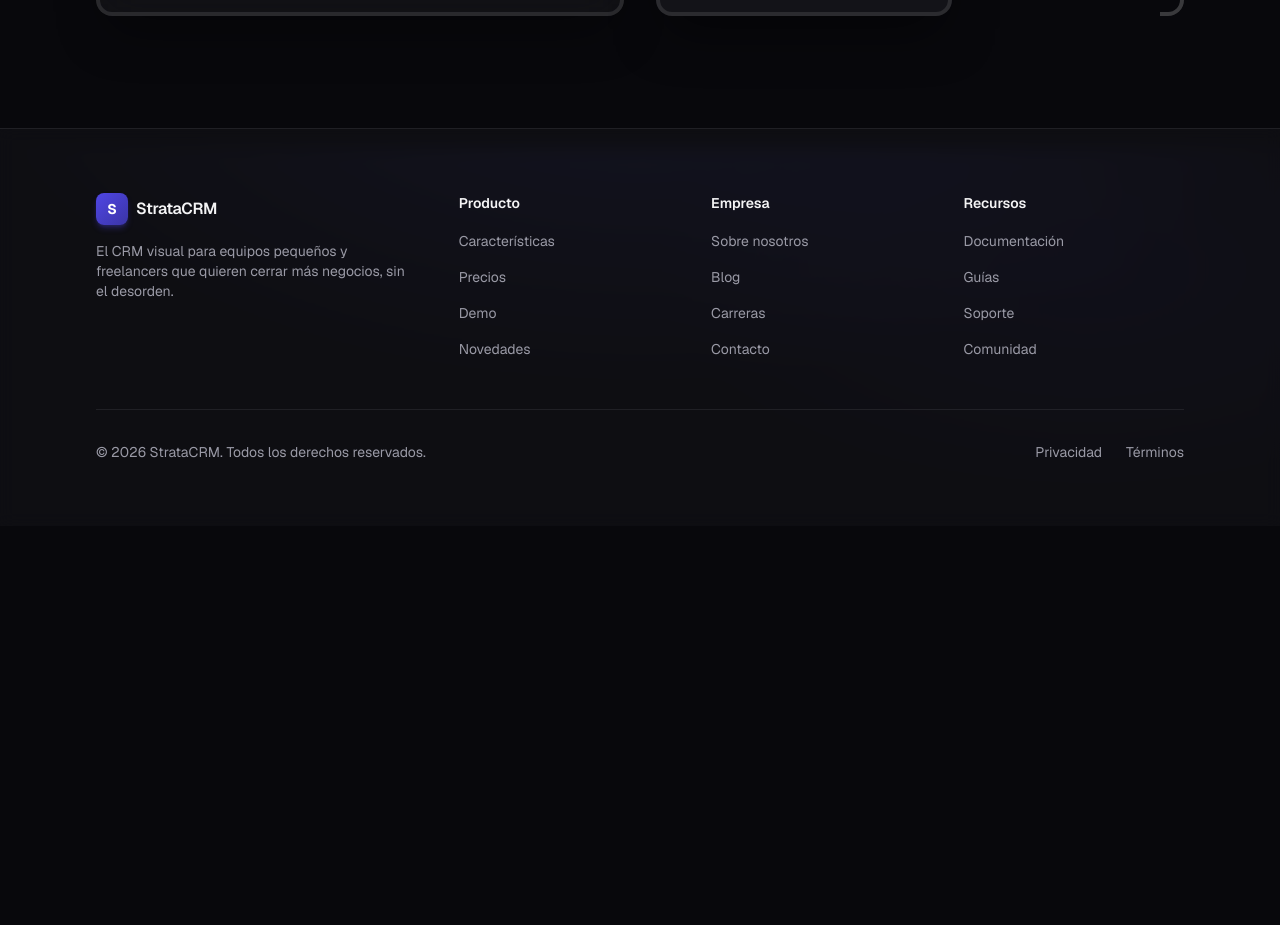
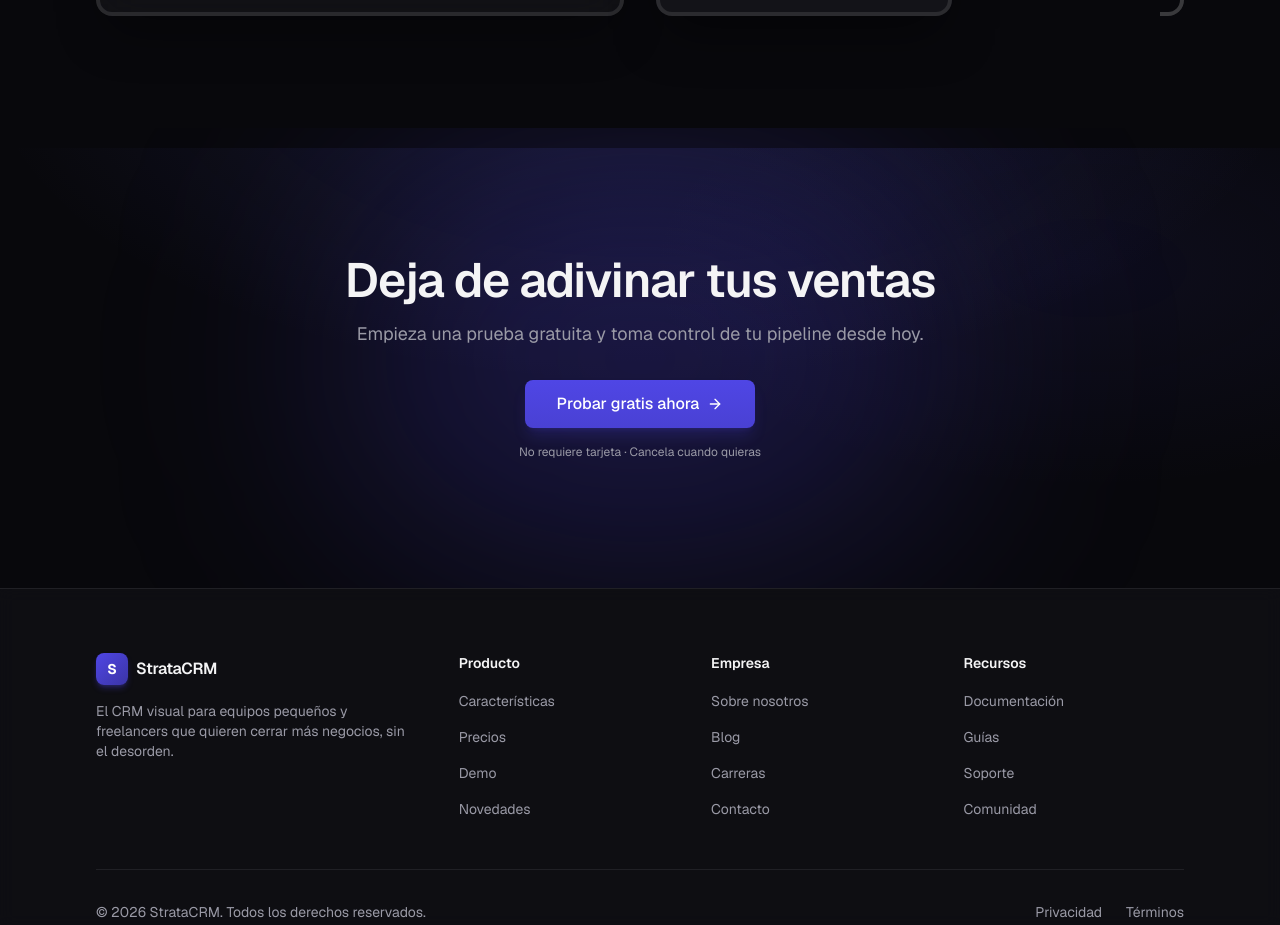
Before and after one commit to carloshrod/stratacrm-landing-page, a Next.js app: page / in a window 1280 px wide. Shown: the part 7052-7977 px from the top of the page. Before the commit the page ends 7578 px from the top, so only its background shows below. Built offline with nearby package versions, Linux system fonts and the light colour scheme.

Commit message:
feat: Add Final CTA section

```diff
--- a/src/app/page.tsx
+++ b/src/app/page.tsx
@@ -3,6 +3,7 @@ import { ProblemSolutionSection } from "@/components/marketing/problem-solution/
 import { FeaturesSection } from "@/components/marketing/features/features";
 import { PricingSection } from "@/components/marketing/pricing/pricing";
 import { TestimonialsSection } from "@/components/marketing/testimonials/testimonials";
+import { FinalCtaSection } from "@/components/marketing/final-cta/final-cta";
 import { PipelineDemoSection } from "@/features/pipeline-demo/pipeline-demo-section";
 import { DashboardPreviewSection } from "@/features/dashboard-preview/dashboard-preview-section";
 
@@ -16,6 +17,7 @@ export default function Home() {
       <DashboardPreviewSection />
       <PricingSection />
       <TestimonialsSection />
+      <FinalCtaSection />
     </main>
   );
 }
--- /dev/null
+++ b/src/components/marketing/final-cta/final-cta.tsx
@@ -0,0 +1,47 @@
+"use client";
+
+import { motion } from "framer-motion";
+import { ArrowRight } from "lucide-react";
+
+import { Button } from "@/components/ui/button";
+import { Container } from "@/components/ui/container";
+
+export function FinalCtaSection() {
+  return (
+    <section id="comenzar" className="relative overflow-hidden py-24 sm:py-32">
+      <div
+        aria-hidden
+        className="pointer-events-none absolute inset-x-0 top-1/2 -z-10 flex -translate-y-1/2 justify-center"
+      >
+        <div className="h-96 w-150 rounded-full bg-brand/25 blur-[120px]" />
+      </div>
+
+      <Container>
+        <motion.div
+          initial={{ opacity: 0, y: 16 }}
+          whileInView={{ opacity: 1, y: 0 }}
+          viewport={{ once: true, margin: "-100px" }}
+          transition={{ duration: 0.5, ease: "easeOut" }}
+          className="mx-auto flex max-w-2xl flex-col items-center text-center"
+        >
+          <h2 className="text-3xl font-semibold tracking-tight text-foreground sm:text-5xl">
+            Deja de adivinar tus ventas
+          </h2>
+
+          <p className="mt-4 max-w-xl text-lg text-muted-foreground">
+            Empieza una prueba gratuita y toma control de tu pipeline desde hoy.
+          </p>
+
+          <Button size="lg" className="mt-8">
+            Probar gratis ahora
+            <ArrowRight className="size-4" />
+          </Button>
+
+          <p className="mt-4 text-xs text-muted-foreground">
+            No requiere tarjeta · Cancela cuando quieras
+          </p>
+        </motion.div>
+      </Container>
+    </section>
+  );
+}
```
